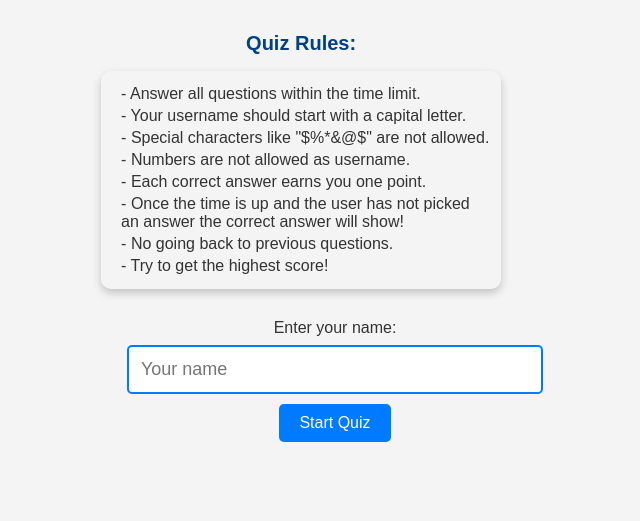
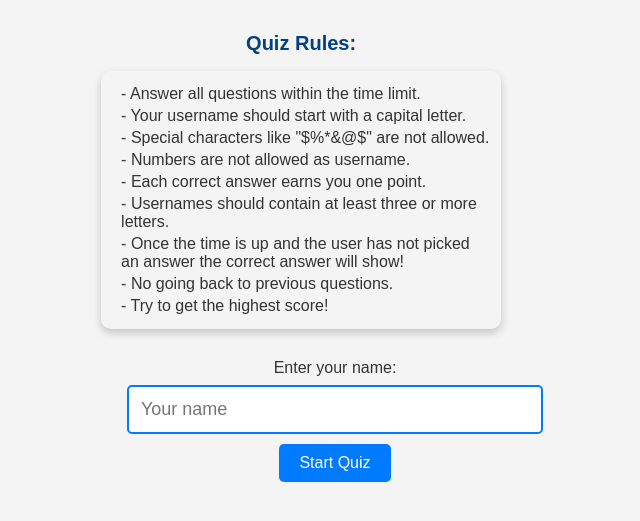
Before and after one commit to kenneth2-3/QuizRush, a plain HTML site: page index.html in a window 1280 px wide. Shown: the part 105-626 px from the top of the page, without its empty margins (305-945 px from the left). Drawn offline with Linux system fonts and the light colour scheme.

Commit message:
Add more rules to the quiz

```diff
--- a/index.html
+++ b/index.html
@@ -29,6 +29,7 @@
                         <li>- Special characters like "$%*&@$" are not allowed.</li>
                         <li>- Numbers are not allowed as username.</li>
                         <li>- Each correct answer earns you one point.</li>
+                        <li>- Usernames should contain at least three or more letters.</li>
                         <li>- Once the time is up and the user has not picked an answer the correct answer will show!</li>
                         <li>- No going back to previous questions.</li>
                         <li>- Try to get the highest score!</li>
```
